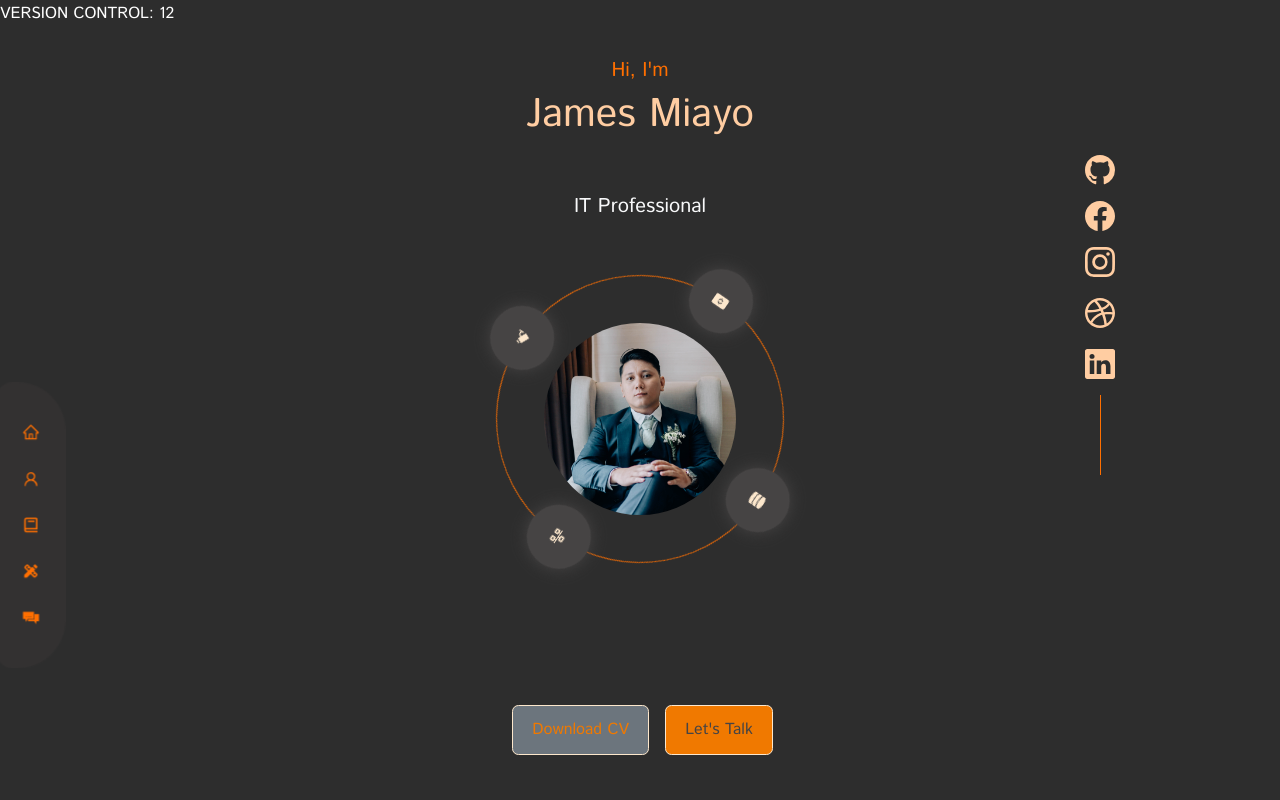
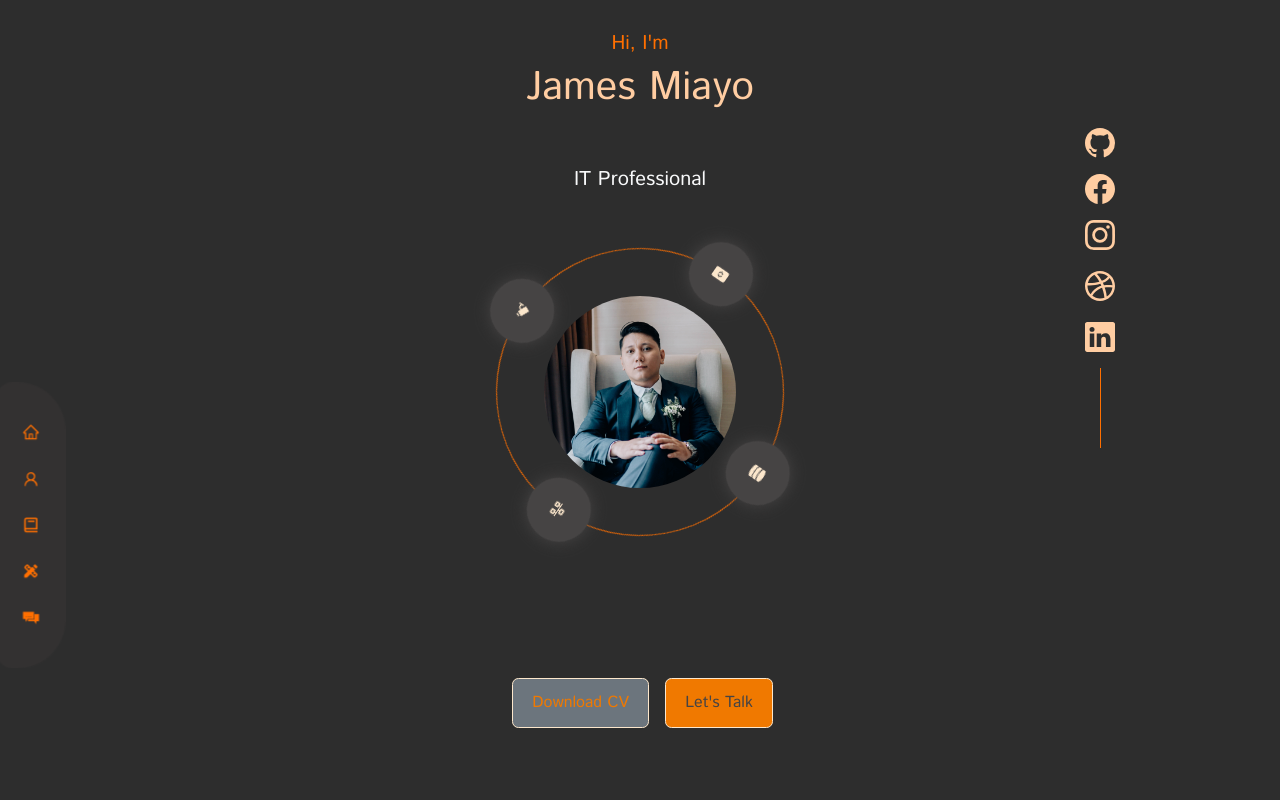
Before and after one commit to jamesmiayo/james, a React (Create React App) app: page / in a window 1280 px wide. Shown: the top 800 px of the page. Built offline with nearby package versions, Linux system fonts and the light colour scheme; the HTML template or start-up script is replaced by a standard one.

Commit message:
remove version control

```diff
--- a/src/App.jsx
+++ b/src/App.jsx
@@ -11,7 +11,7 @@ import Contact from './components/contact/Contact.jsx';
 const App = () => {
   return (
     <div>
-      <div>VERSION CONTROL: 12</div>
+      {/* <div>VERSION CONTROL: 12</div> */}
       <Nav />
       <Profile />
       <About />
```
